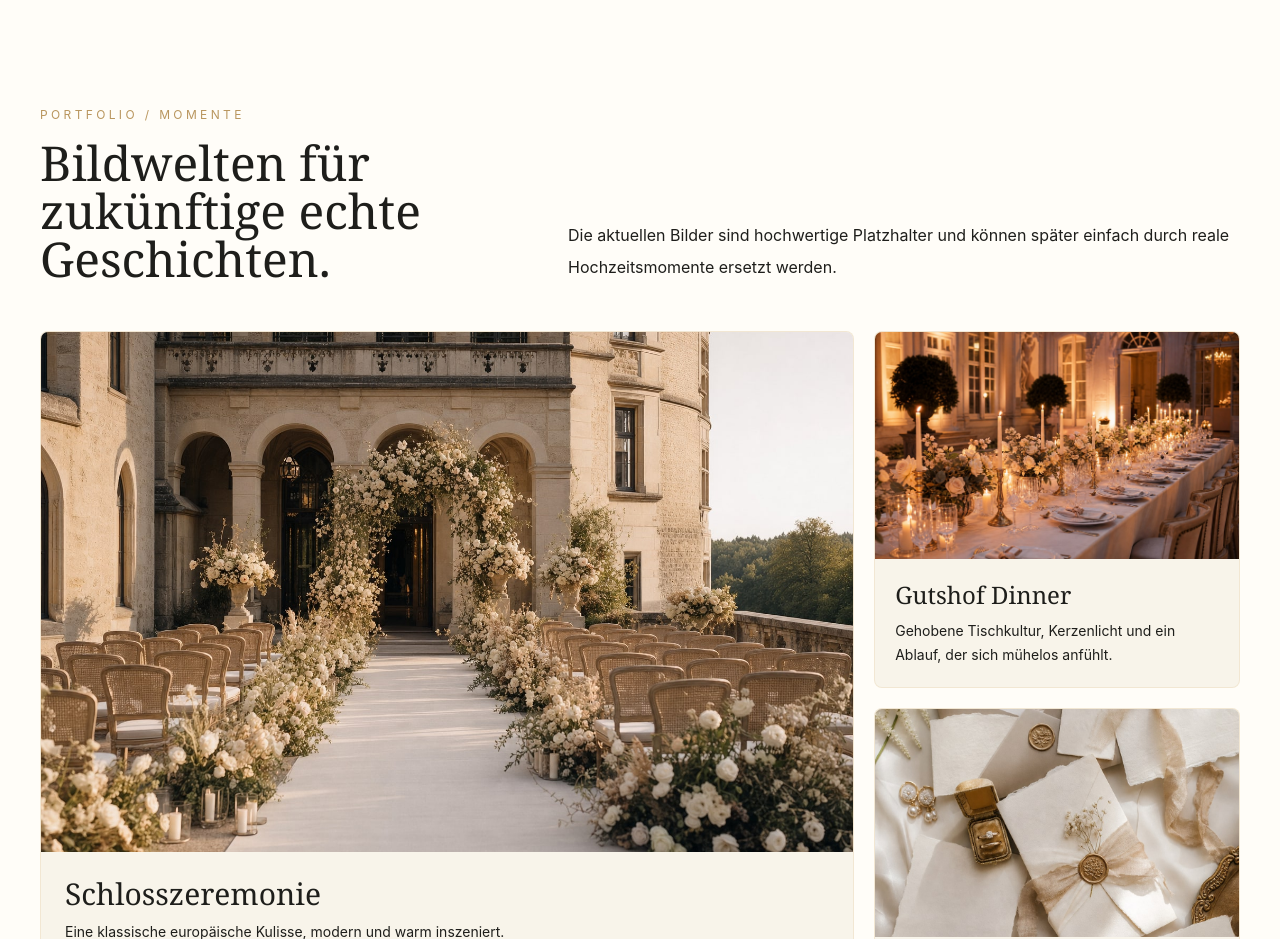
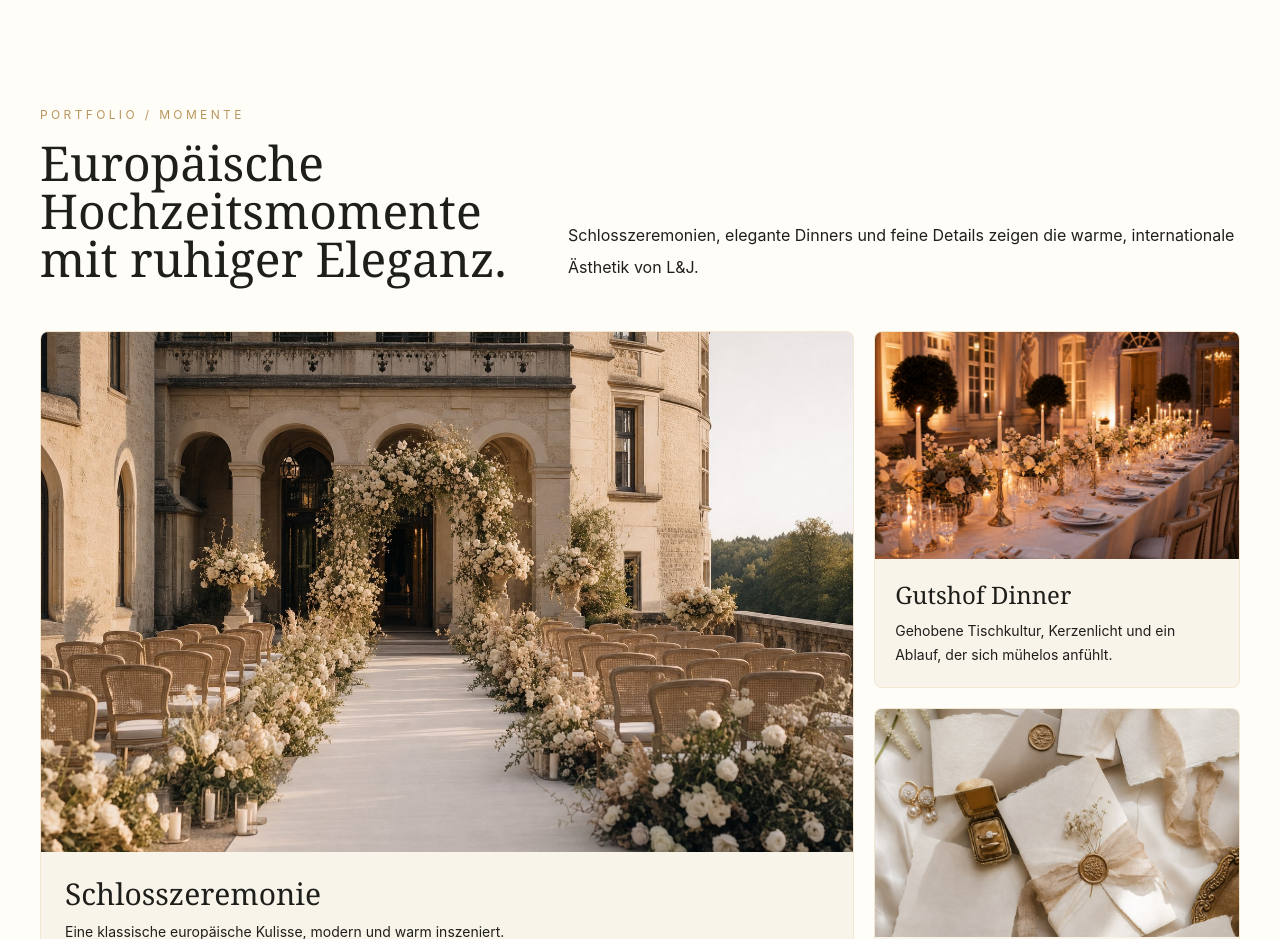
Before and after one commit to zqcheng666-ops/l-j-wedding-planner, a Next.js app: page / in a window 1280 px wide. Shown: the part 4180-5119 px from the top of the page. Built offline with nearby package versions, Linux system fonts and the light colour scheme.

Commit message:
Update portfolio section copy

```diff
--- a/src/i18n/dictionaries.ts
+++ b/src/i18n/dictionaries.ts
@@ -160,9 +160,9 @@ export const dictionaries = {
     },
     portfolio: {
       eyebrow: "Portfolio / Momente",
-      title: "Bildwelten für zukünftige echte Geschichten.",
+      title: "Europäische Hochzeitsmomente mit ruhiger Eleganz.",
       intro:
-        "Die aktuellen Bilder sind hochwertige Platzhalter und können später einfach durch reale Hochzeitsmomente ersetzt werden.",
+        "Schlosszeremonien, elegante Dinners und feine Details zeigen die warme, internationale Ästhetik von L&J.",
       items: [
         {
           src: "/images/castle-ceremony.jpg",
@@ -533,9 +533,9 @@ export const dictionaries = {
     },
     portfolio: {
       eyebrow: "案例 / 瞬间",
-      title: "先以高级占位图呈现未来真实案例的气质。",
+      title: "欧洲婚礼灵感与真实瞬间。",
       intro:
-        "当前图片均为可替换占位图，后续可以直接替换为真实婚礼照片。",
+        "从城堡仪式、庄园晚宴到目的地婚礼细节，呈现 L&J 对空间、光线与情绪的审美把控。",
       items: [
         {
           src: "/images/castle-ceremony.jpg",
@@ -906,9 +906,9 @@ export const dictionaries = {
     },
     portfolio: {
       eyebrow: "Portfolio / Moments",
-      title: "A visual mood for future real stories.",
+      title: "European wedding moments with quiet elegance.",
       intro:
-        "The current images are refined placeholders and can be replaced with real wedding moments later.",
+        "Castle ceremonies, elegant dinners and destination wedding details reflect L&J's warm, international aesthetic.",
       items: [
         {
           src: "/images/castle-ceremony.jpg",
```
